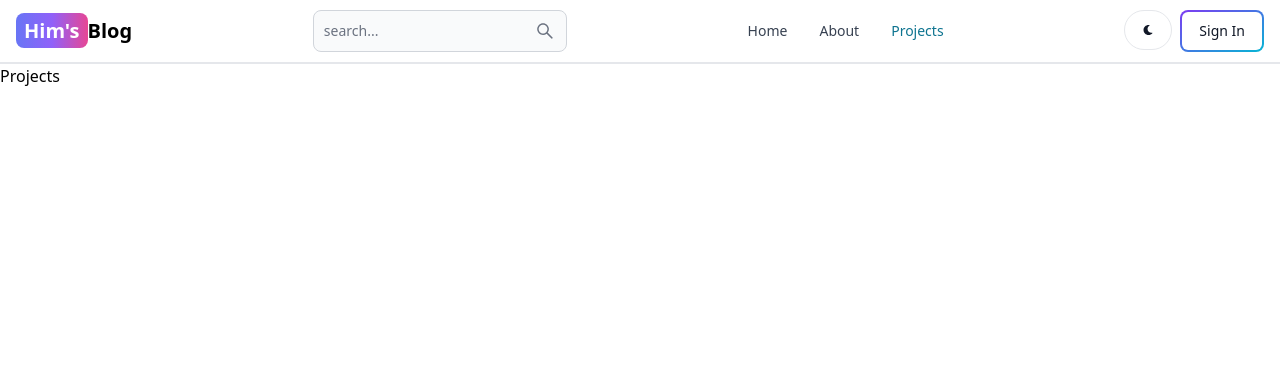
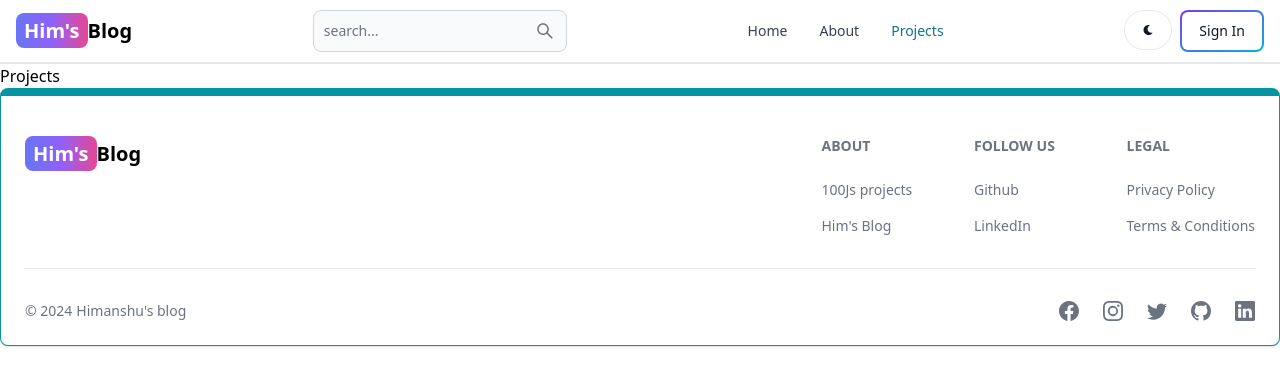
Before and after one commit to Himanshusharma83/BloggingWebSite, a React (Vite) app in the folder ClientSide/: page /projects in a window 1280 px wide. Shown: the top 386 px of the page. Built offline with nearby package versions, Linux system fonts and the light colour scheme; the HTML template or start-up script is replaced by a standard one.

Commit message:
footer complete

```diff
--- a/ClientSide/src/App.jsx
+++ b/ClientSide/src/App.jsx
@@ -6,6 +6,7 @@
 import Dashboard from "./pages/Dashboard"
 import Projects from "./pages/Projects"
 import Header from "./components/Header"
+import Footer from "./components/Footer"
 function App() {
 
 
@@ -21,7 +22,7 @@
       <Route path="/dashboard" element={<Dashboard />} />
       <Route path="/projects" element = {<Projects/>} />
     </Routes>
-
+   <Footer />
     </>
 
   )
--- /dev/null
+++ b/ClientSide/src/components/Footer.jsx
@@ -0,0 +1,79 @@
+import { Footer } from "flowbite-react"
+import { Link } from "react-router-dom"
+import { BsFacebook, BsGithub, BsInstagram, BsLinkedin, BsTwitter} from 'react-icons/bs'
+
+function FooterCom() {
+  return (
+   <Footer container className="border border-t-8 border-teal-500">
+  <div className="w-full max-w-7xl mx-auto">
+    <div className="grid w-full justify-between sm:flex md:grid-cols-1">
+        <div className="mt-5">
+        <Link
+        to="/"
+        className="self-center whitespace-nowrap text-lg sm:text-xl font-semibold dark:text-white"
+      >
+        <span className="px-2 py-1 bg-gradient-to-r from-indigo-500 via-purple-500 to-pink-500 rounded-lg text-white">
+          Him&apos;s{""}
+        </span>
+        Blog
+      </Link>
+        </div>
+        <div className="grid grid-cols-2 gap-8 mt-4 sm:grid-cols-3 sm:gap-6">
+            <div>
+            <Footer.Title title="About" />
+            <Footer.LinkGroup col>
+                <Footer.Link href='#' target="_blank" rel='noopener norefrence'>
+                    100Js projects
+                </Footer.Link>
+                <Footer.Link href='#' target="_blank" rel='noopener norefrence'>
+                Him&apos;s Blog
+                </Footer.Link>
+            </Footer.LinkGroup>
+            </div>
+          <div>
+          <Footer.Title title="Follow Us" />
+            <Footer.LinkGroup col>
+                <Footer.Link href='#' target="_blank" rel='noopener norefrence'>
+                   Github
+                </Footer.Link>
+                <Footer.Link href='#' target="_blank" rel='noopener norefrence'>
+               LinkedIn
+                </Footer.Link>
+            </Footer.LinkGroup>
+          </div>
+
+          <div>
+          <Footer.Title title="Legal" />
+            <Footer.LinkGroup col>
+                <Footer.Link href='#' target="_blank" rel='noopener norefrence'>
+                   Privacy Policy
+                </Footer.Link>
+                <Footer.Link href='#' target="_blank" rel='noopener norefrence'>
+Terms & Conditions                </Footer.Link>
+            </Footer.LinkGroup>
+          </div>
+
+        </div>
+    </div>
+    <Footer.Divider />
+        <div className='w-full sm:flex sm:items-center sm:justify-between'>
+          <Footer.Copyright
+            href='#'
+            by="Himanshu's blog"
+            year={new Date().getFullYear()}
+          />
+          <div className="flex gap-6 sm:mt-0 mt-4 sm:justify-center">
+            <Footer.Icon href='#' icon={BsFacebook}/>
+            <Footer.Icon href='#' icon={BsInstagram}/>
+            <Footer.Icon href='#' icon={BsTwitter}/>
+            <Footer.Icon href='#' icon={BsGithub}/>
+            <Footer.Icon href='#' icon={BsLinkedin}/>
+
+          </div>
+        </div>
+  </div>
+   </Footer>
+  )
+}
+
+export default FooterCom
```
